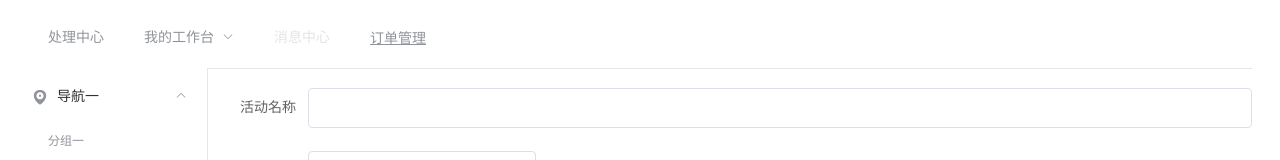
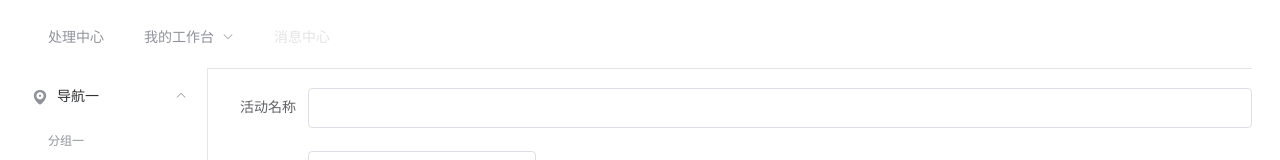
Before and after one commit to assignment-platform/web-ui, a Vue app: page / in a window 1280 px wide. Shown: the top 160 px of the page. Built offline with nearby package versions, Linux system fonts and the light colour scheme; the HTML template or start-up script is replaced by a standard one.

Commit message:
删除了订单管理菜单

```diff
--- a/src/components/Navbar.vue
+++ b/src/components/Navbar.vue
@@ -19,9 +19,6 @@
       </el-submenu>
     </el-submenu>
     <el-menu-item index="3" disabled>消息中心</el-menu-item>
-    <el-menu-item index="4">
-      <a href="https://www.ele.me" target="_blank">订单管理</a>
-    </el-menu-item>
   </el-menu>
 </template>
 
```
Also changed, not shown: 1 other file (tests, documents, lock files or other folders).
